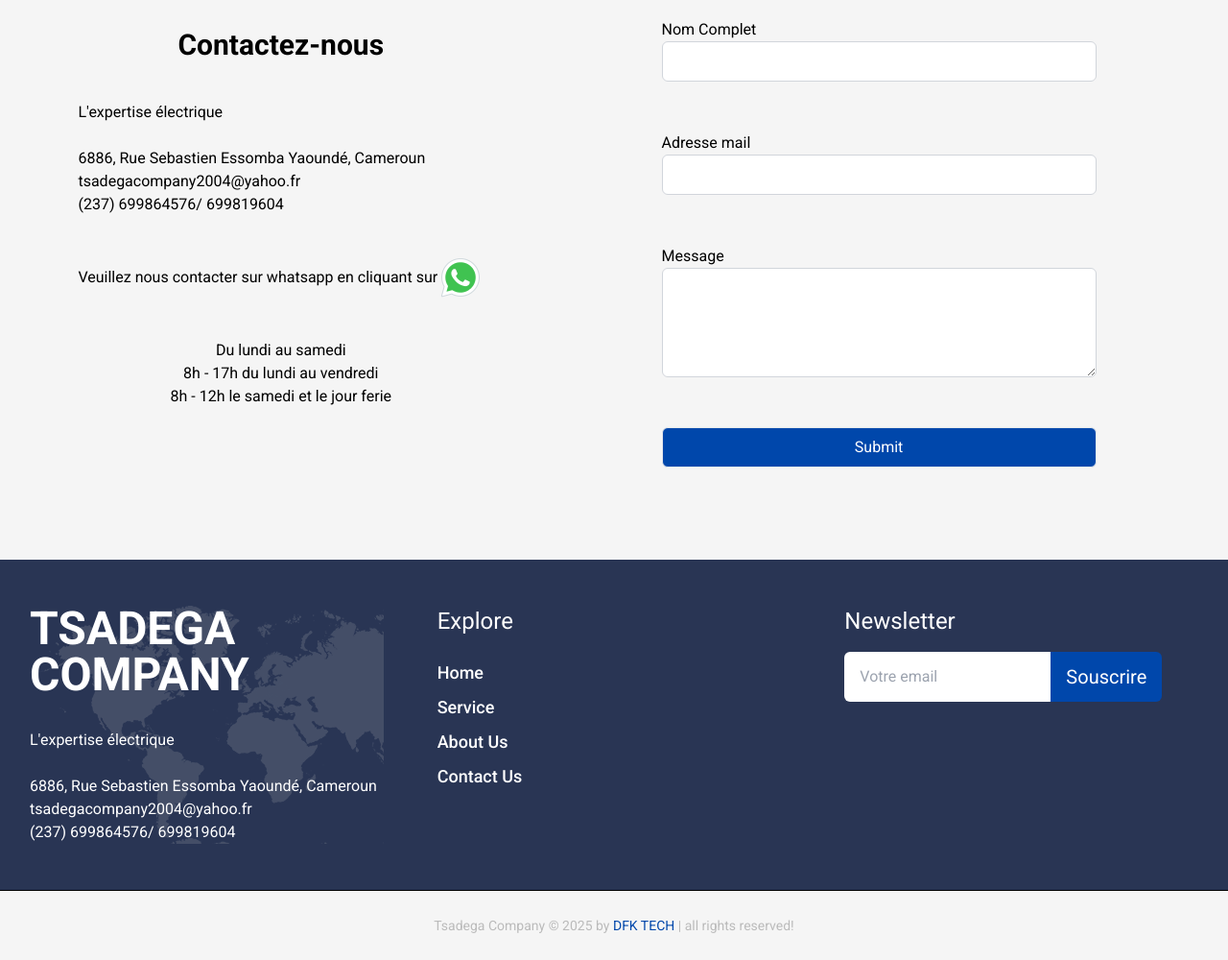
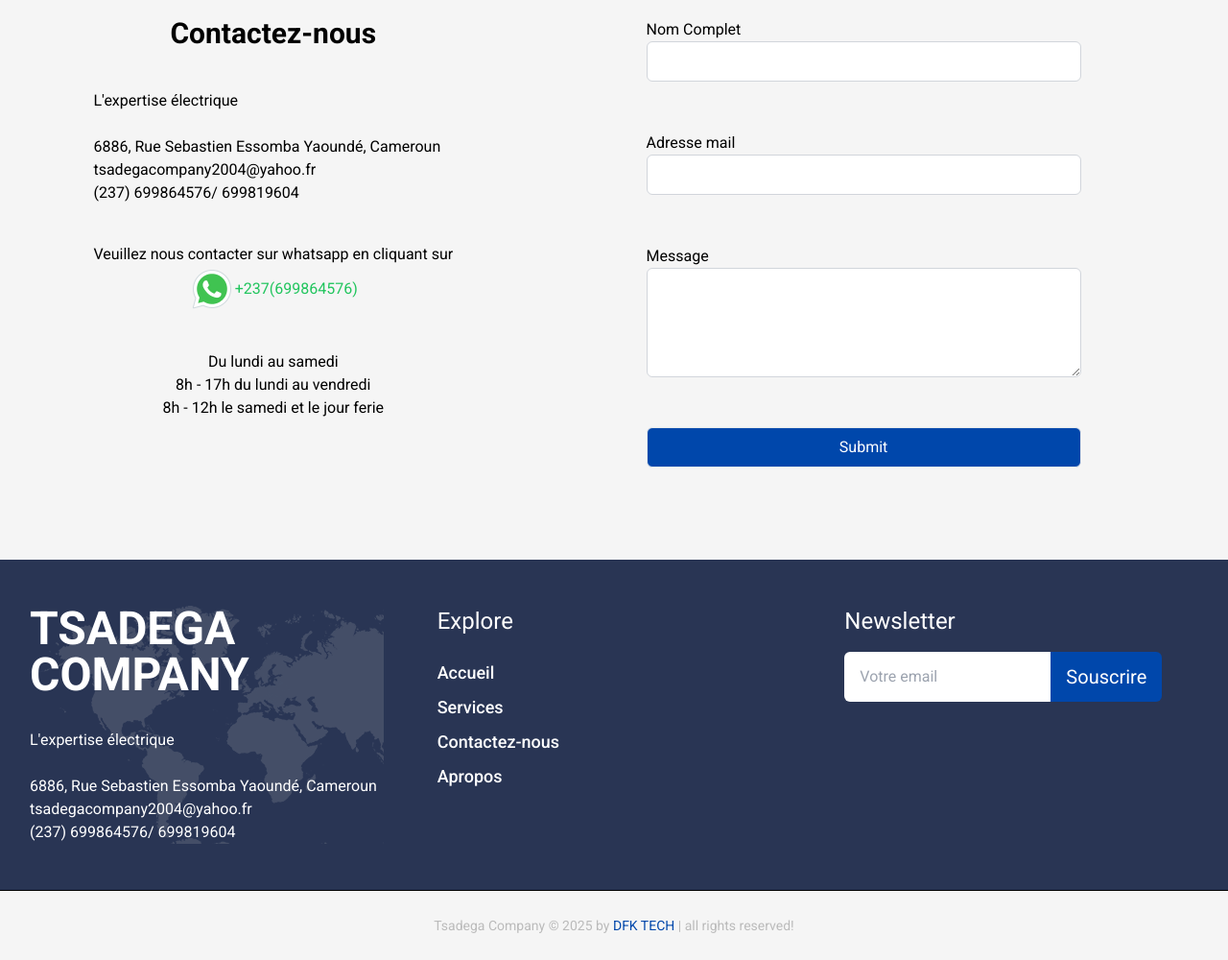
Before and after one commit to djklive/tsageda-company, a plain HTML site: page contact.html in a window 1280 px wide. Shown: the part 952-1952 px from the top of the page at 96% size. Drawn offline with Linux system fonts and the light colour scheme.

Commit message:
Mise en forme des pages (les footer transformer en francais,le texte page apropos et le dereglement du premier service acceuil et aussi la taille de 30ans

```diff
--- a/contact.html
+++ b/contact.html
@@ -98,7 +98,16 @@
                         tsadegacompany2004@yahoo.fr <br>
                         (237) 699864576/ 699819604 <br>
                     </p>
-                    <p class="text-center bg-blue flex items-center">Veuillez nous contacter sur whatsapp en cliquant sur <span class="bg-red"><a href="https://wa.link/btlad7"><img src="assets/images/whatsapp_48px.png" alt=""></a></span> </p>
+                    <div class=" text-center flex flex-col justify-center items-center md:flex-rows">
+                        <p>Veuillez nous contacter sur whatsapp en cliquant sur </p>
+                        <div class=" text-center flex flex-rows justify-center items-center gap-4">
+                            <a href="https://wa.link/btlad7" class=" flex flex-rows justify-center items-center ">
+                                <img src="assets/images/whatsapp_48px.png" alt="">
+                                <p class="text-green-500">+237(699864576)</p>
+
+                            </a>
+                        </div>
+                    </div>
                     <p>
                         Du lundi au samedi <br>
                         8h - 17h du lundi au vendredi <br>
@@ -153,11 +162,12 @@
                 <!-- Explore Links -->
                 <div class="w-full md:w-1/2 lg:w-1/3 px-0 md:px-4 flex flex-col gap-2 text-center md:text-left">
                     <h3 class="text-xl sm:text-2xl mb-4">Explore</h3>
-                    <a href="index.html" class="text-white font-medium text-base sm:text-lg hover:text-[#0047AB] transition-colors">Home</a>
-                    <a href="service.html" class="text-white font-medium text-base sm:text-lg hover:text-[#0047AB] transition-colors">Service</a>
-                    <a href="Apropos.html" class="text-white font-medium text-base sm:text-lg hover:text-[#0047AB] transition-colors">About Us</a>
-                    <a href="contact.html" class="text-white font-medium text-base sm:text-lg hover:text-[#0047AB] transition-colors">Contact Us</a>
+                    <a href="index.html" class="text-white font-medium text-base sm:text-lg hover:text-[#0047AB] transition-colors">Accueil</a>
+                    <a href="service.html" class="text-white font-medium text-base sm:text-lg hover:text-[#0047AB] transition-colors">Services</a>
+                    <a href="Apropos.html" class="text-white font-medium text-base sm:text-lg hover:text-[#0047AB] transition-colors">Contactez-nous</a>
+                    <a href="contact.html" class="text-white font-medium text-base sm:text-lg hover:text-[#0047AB] transition-colors">Apropos</a>
                 </div>
+
 
                 <!-- Newsletter -->
                 <div class="w-full md:w-1/2 lg:w-1/3 px-0 md:px-4 text-center md:text-left">
```
Also changed, not shown: Apropos.html (+6 -5 lines), footer.html (+5 -4 lines), index.html (+8 -8 lines), service.html (+7 -6 lines).
